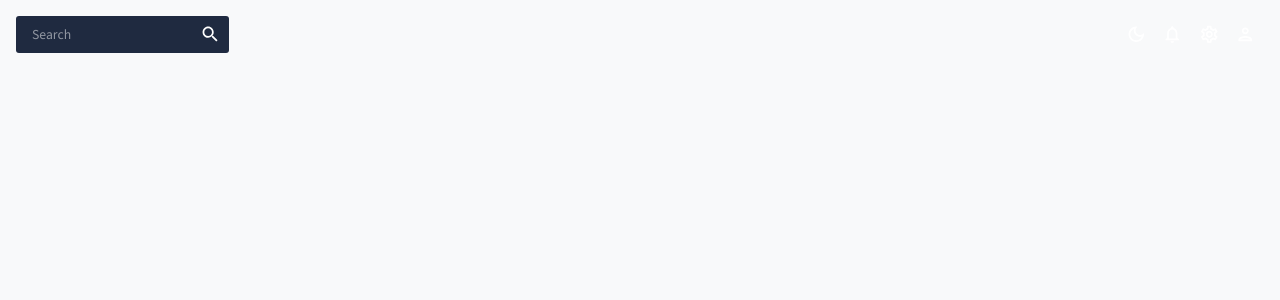
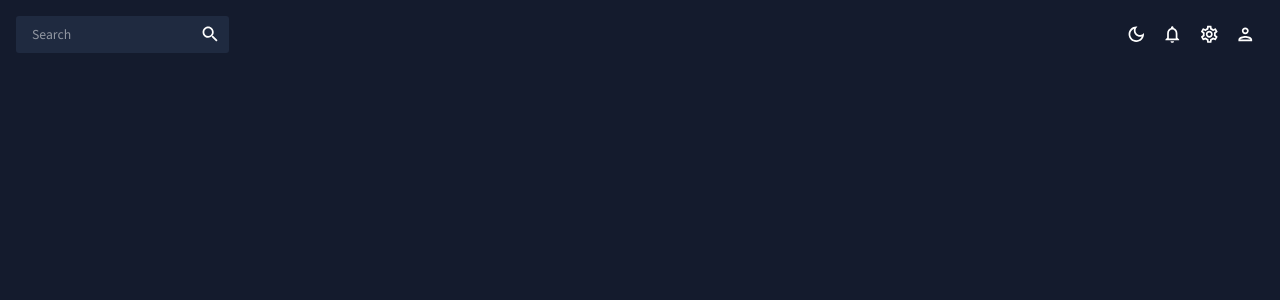
Before and after one commit to Avikai-Soria/Bdicomat, a React (Vite) app in the folder QA_Dashboard/: page / in a window 1280 px wide. Shown: the top 300 px of the page. Built offline with nearby package versions, Linux system fonts and the light colour scheme.

Commit message:
fix bug dark mode work!!

```diff
--- a/QA_Dashboard/src/style_files/mainPageStyle.css
+++ b/QA_Dashboard/src/style_files/mainPageStyle.css
@@ -7,15 +7,7 @@ body,
 .content{
     height: 100%;
     width: 100%;
-    margin: 0;
-    padding: 0;
     font-family: 'Source Sans 3', sans-serif;
-    font-size: 16px;
-    font-weight: 400;
-    line-height: 1.5;
-    color: #212529;
-    text-align: left;
-    background-color: #f8f9fa;
 }
 
 ::-webkit-scrollbar {
```
